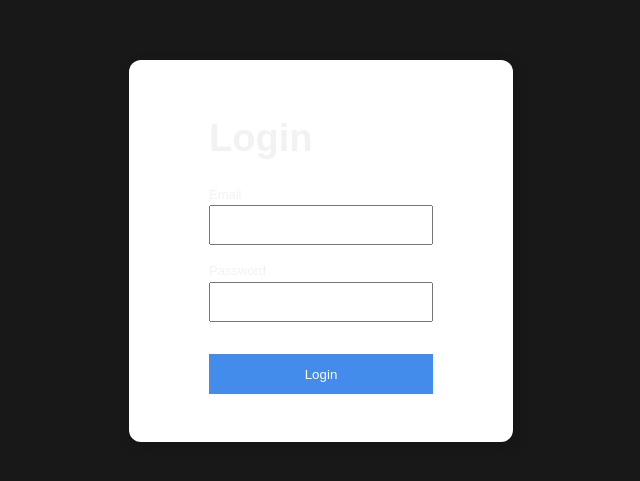
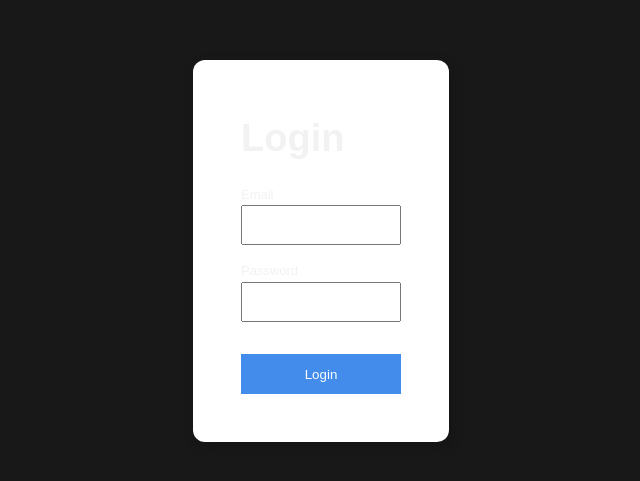
Before and after one commit to Stef-Verniers/inventory, a Vue app in the folder inventory/: page /login in a window 1280 px wide. Shown: the part 149-630 px from the top of the page, without its empty margins (319-959 px from the left). Built offline with nearby package versions, Linux system fonts and the light colour scheme; a web font is replaced by a local one.

Commit message:
Login page styled 📝

```diff
--- a/inventory/src/components/LoginComponent.vue
+++ b/inventory/src/components/LoginComponent.vue
@@ -18,8 +18,8 @@
 <style>
     .login {
         background-color: white;
-        width: 30vw;
-        padding: 3rem 5rem;
+        width: 20vw;
+        padding: 3rem 3rem;
         border-radius: 12px;
     }
     h1 {
```
